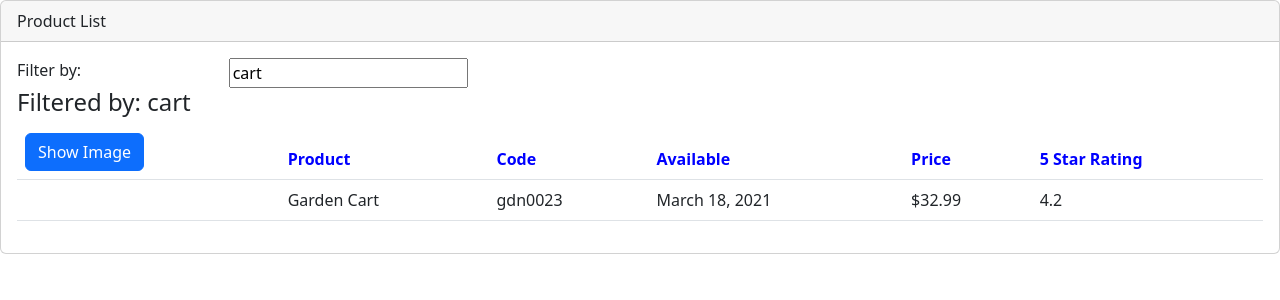
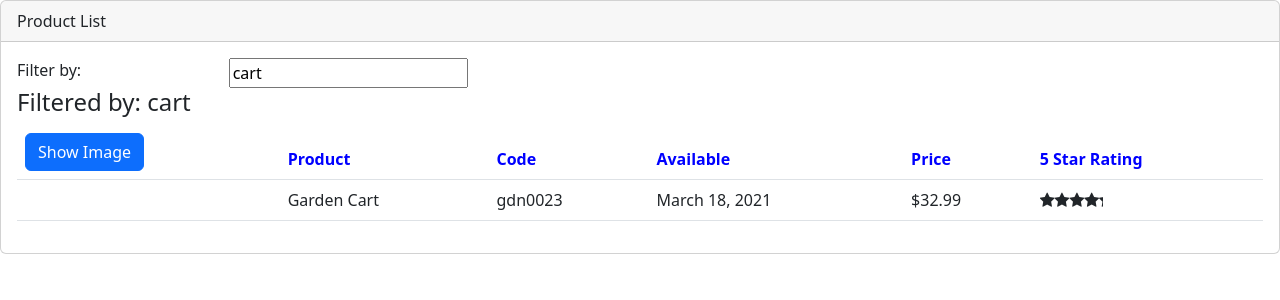
Before and after one commit to koechcoding/angular-practitioner, an Angular app: page / in a window 1280 px wide. Shown: the top 300 px of the page. Built offline with nearby package versions, Linux system fonts and the light colour scheme.

Commit message:
nesting component

```diff
--- a/src/app/products/product-list.component.html
+++ b/src/app/products/product-list.component.html
@@ -45,7 +45,10 @@
                         <td>{{product.productCode | lowercase | convertToSpaces:'-'}}</td>
                         <td>{{product.releaseDate}}</td>
                         <td>{{product.price | currency:'USD':'symbol':'1.2-2'}}</td>
-                        <td>{{product.starRating}}</td>
+                        <td>
+                            <pm-star [rating]="product.starRating"
+                            (ratingClicked)="onRatingClicked($event)"></pm-star>
+                        </td>
                     </tr>
                 </tbody>
             </table>
--- a/src/app/products/product-list.component.ts
+++ b/src/app/products/product-list.component.ts
@@ -36,6 +36,10 @@ export class ProductListComponent implements OnInit{
 
     ngOnInit(): void {
         this.listFilter = 'cart';
+    }
+
+    onRatingClicked(message:string): void{
+      this.pageTitle = 'Product List: ' + message;
     }
 
     filteredProducts:IProduct[]=[];
--- a/src/app/shared/star.component.css
+++ b/src/app/shared/star.component.css
@@ -0,0 +1,6 @@
+.crop{
+    overflow: hidden;
+}
+div{
+    cursor: pointer
+}
--- a/src/app/shared/star.component.html
+++ b/src/app/shared/star.component.html
@@ -1,6 +1,7 @@
 <div class="crop"
    [style.width.px]="cropWidth"
-   [title]="rating">
+   [title]="rating"
+   (click)="onClick()">
     <div style="width: 75px;">
         <span class="fa fa-star"></span>
         <span class="fa fa-star"></span>
--- a/src/app/shared/star.component.ts
+++ b/src/app/shared/star.component.ts
@@ -1,4 +1,4 @@
-import { Component, OnChanges, SimpleChanges } from "@angular/core";
+import { Component, EventEmitter, Input, OnChanges, Output, SimpleChanges } from "@angular/core";
 
 @Component({
     selector: 'pm-star',
@@ -7,10 +7,20 @@ import { Component, OnChanges, SimpleChanges } from "@angular/core";
 })
 
 export class StarComponent implements OnChanges{
-   rating:number= 4;
+   @Input() rating: number = 0;
    cropWidth:number=75;
+   @Output() ratingClicked:EventEmitter<string> =
+   new EventEmitter<string>();
 
    ngOnChanges(): void {
       this.cropWidth = this.rating * 75 /5;
    }
+
+   onClick(): void{
+      this.ratingClicked.emit(`The rating ${this.rating} was clicked`)
+   }
+
+   onNotify():void{
+
+   }
 }
```
